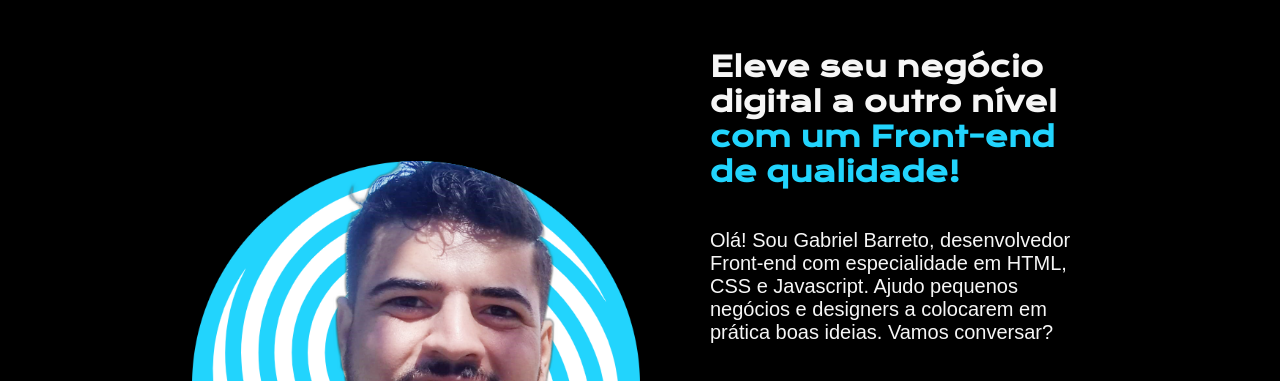
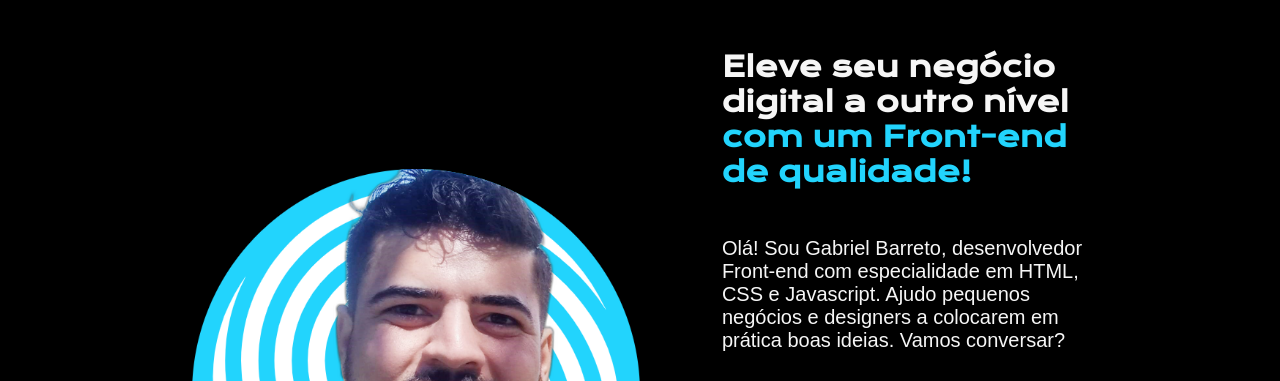
Before and after one commit to barretoga-briel/apresentacao, a plain HTML site: page index.html in a window 1280 px wide. Shown: the part 69-450 px from the top of the page. Drawn offline with nearby package versions, Linux system fonts and the light colour scheme.

Commit message:
Troca de px por rem

```diff
--- a/estilos/style.css
+++ b/estilos/style.css
@@ -43,14 +43,14 @@ body {
     display: flex;
     align-items: center;
     justify-content: space-between;
-    gap: 70px;
+    gap: 5.12rem;
 }
 
 .apresentacao__conteudo {
     width: 50%;
     display: flex;
     flex-direction: column;
-    gap: 40px;
+    gap: 3rem;
 }
 
 .apresentacao__conteudo__titulo {
```
